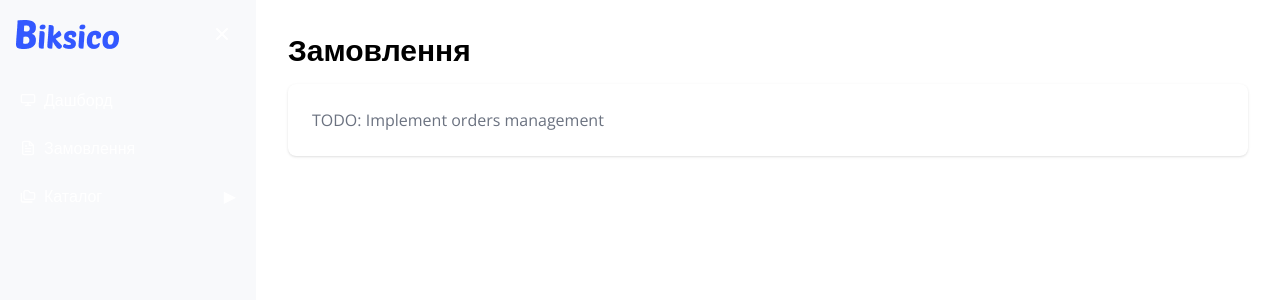
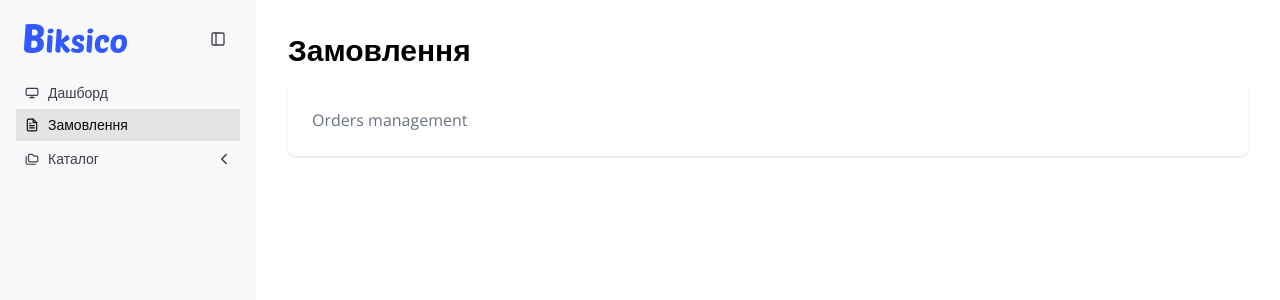
Before and after one commit to milovskyy/Webstick, a Next.js app: page /orders in a window 1280 px wide. Shown: the top 300 px of the page. Built offline with nearby package versions, Linux system fonts and the light colour scheme.

Commit message:
sidebar done

```diff
--- a/app/orders/page.tsx
+++ b/app/orders/page.tsx
@@ -3,7 +3,7 @@ export default function OrdersPage() {
     <div className="p-8">
       <h1 className="text-3xl font-bold mb-4">Замовлення</h1>
       <div className="bg-white p-6 rounded-lg shadow">
-        <p className="text-gray-500">TODO: Implement orders management</p>
+        <p className="text-gray-500">Orders management</p>
       </div>
     </div>
   )
--- a/components/Sidebar.tsx
+++ b/components/Sidebar.tsx
@@ -5,10 +5,10 @@ import Link from 'next/link'
 import { usePathname } from 'next/navigation'
 import { useState } from 'react'
 import { CgScreen } from 'react-icons/cg'
-import { FiFileText } from 'react-icons/fi'
+import { FiFileText, FiSidebar } from 'react-icons/fi'
 import { LuFolders } from 'react-icons/lu'
-import { HiMenu, HiX } from 'react-icons/hi'
 import { cn } from '@/lib/utils'
+import { IoIosArrowDown } from 'react-icons/io'
 
 const menuItems = [
   {
@@ -50,7 +50,6 @@ export function Sidebar() {
 
   const toggleSidebar = () => {
     setIsCollapsed(!isCollapsed)
-    // Закрываем все открытые подменю при сворачивании
     if (!isCollapsed) {
       setOpenItems([])
     }
@@ -62,79 +61,92 @@ export function Sidebar() {
     <aside
       className={`${
         isCollapsed ? 'w-[72px]' : 'w-64'
-      } bg-[#F8F9FB] text-white flex flex-col transition-all duration-300`}
+      } bg-[#F8F9FB] text-white flex flex-col transition-all duration-300 text-sm`}
     >
       <div
         className={cn(
-          'p-4 flex items-center',
-          isCollapsed ? 'justify-center flex-col gap-2' : 'justify-between'
+          'h-[61px]',
+          isCollapsed
+            ? 'flex flex-col gap-1 items-center pt-4'
+            : 'justify-between p-6 pb-2 flex items-center'
         )}
       >
         {isCollapsed ? (
           <>
-            <div className="w-8 h-8 bg-white rounded flex items-center justify-center">
-              <span className="text-[#F8F9FB] font-bold text-sm">B</span>
-            </div>
-            <button
-              onClick={toggleSidebar}
-              className="p-2 rounded hover:bg-gray-700 transition-colors flex items-center justify-center"
-              aria-label="Toggle sidebar"
-            >
-              <HiMenu size={20} />
+            <button onClick={toggleSidebar} aria-label="Toggle sidebar">
+              <Image
+                src="/Biksico-mini.png"
+                alt="logo"
+                width={35}
+                height={45}
+              />
             </button>
           </>
         ) : (
-          <>
+          <div className="flex  justify-between w-full">
             <Image src="/Biksico.png" alt="logo" width={103} height={29} />
             <button
               onClick={toggleSidebar}
-              className="ml-2 p-2 rounded hover:bg-gray-700 transition-colors flex items-center justify-center"
+              className="ml-2 p-[6px] rounded hover:bg-[#E4E4E7] transition-colors flex items-center justify-center text-[#3F3F46] "
               aria-label="Toggle sidebar"
             >
-              <HiX size={20} />
+              <FiSidebar size={16} />
             </button>
-          </>
+          </div>
         )}
       </div>
-      <nav className="flex-1 overflow-y-auto p-2">
+      <nav className="flex-1 overflow-y-auto p-4  text-[#3F3F46] ">
         {menuItems.map((item) => (
           <div key={item.title}>
             {item.children ? (
               <div>
                 <button
-                  onClick={() => toggleItem(item.title)}
-                  className={`w-full flex items-center ${
+                  onClick={() => {
+                    console.log('clicked')
+                    toggleItem(item.title)
+                  }}
+                  className={cn(
+                    'w-full flex items-center p-2 hover:bg-[#E4E4E7] transition-colors',
                     isCollapsed ? 'justify-center' : 'justify-between'
-                  } p-3 rounded hover:bg-gray-700 transition-colors`}
+                  )}
                   title={isCollapsed ? item.title : undefined}
                 >
                   <span
-                    className={`flex items-center ${
+                    className={`flex items-center  ${
                       isCollapsed ? '' : 'gap-2'
                     }`}
                   >
-                    <span className="flex-shrink-0">{item.icon}</span>
+                    <span className="flex-shrink-0 w-4 flex items-center justify-center">
+                      {item.icon}
+                    </span>
                     {!isCollapsed && <span>{item.title}</span>}
                   </span>
                   {!isCollapsed && (
                     <span
-                      className={
-                        openItems.includes(item.title) ? 'rotate-90' : ''
-                      }
+                      className={cn(
+                        'rotate-90 transition-transform duration-300',
+                        openItems.includes(item.title) && 'rotate-0 '
+                      )}
                     >
-                      ▶
+                      <IoIosArrowDown size={16} />
                     </span>
                   )}
                 </button>
                 {!isCollapsed && openItems.includes(item.title) && (
-                  <div className="ml-4 mt-1">
+                  <div
+                    className={cn(
+                      'ml-4 pl-2  border-l pr-6 border-l-[#E5E7EB] flex flex-col gap-1'
+                    )}
+                  >
                     {item.children.map((child) => (
                       <Link
                         key={child.href}
                         href={child.href}
-                        className={`block p-2 rounded hover:bg-gray-700 transition-colors ${
-                          isActive(child.href) ? 'bg-gray-700' : ''
-                        }`}
+                        className={cn(
+                          `block px-2 py-1 rounded-[6px] hover:bg-[#E4E4E7] transition-colors `,
+                          isActive(child.href) &&
+                            'bg-[#E4E4E7] font-medium text-[#09090B]'
+                        )}
                       >
                         {child.title}
                       </Link>
@@ -145,12 +157,17 @@ export function Sidebar() {
             ) : (
               <Link
                 href={item.href}
-                className={`flex items-center ${
-                  isCollapsed ? 'justify-center' : 'gap-2'
-                } p-3 rounded hover:bg-gray-700 transition-colors`}
+                className={cn(
+                  'flex items-center px-2 py-[6px] hover:bg-[#E4E4E7] transition-colors',
+                  isCollapsed ? 'justify-center py-2 h-8' : 'gap-2 ',
+                  isActive(item.href) &&
+                    'bg-[#E4E4E7] font-medium text-[#09090B]'
+                )}
                 title={isCollapsed ? item.title : undefined}
               >
-                <span className="flex-shrink-0">{item.icon}</span>
+                <span className="flex-shrink-0 w-4 flex items-center justify-center">
+                  {item.icon}
+                </span>
                 {!isCollapsed && <span>{item.title}</span>}
               </Link>
             )}
```
Also changed, not shown: public/Biksico-mini.png (added).
